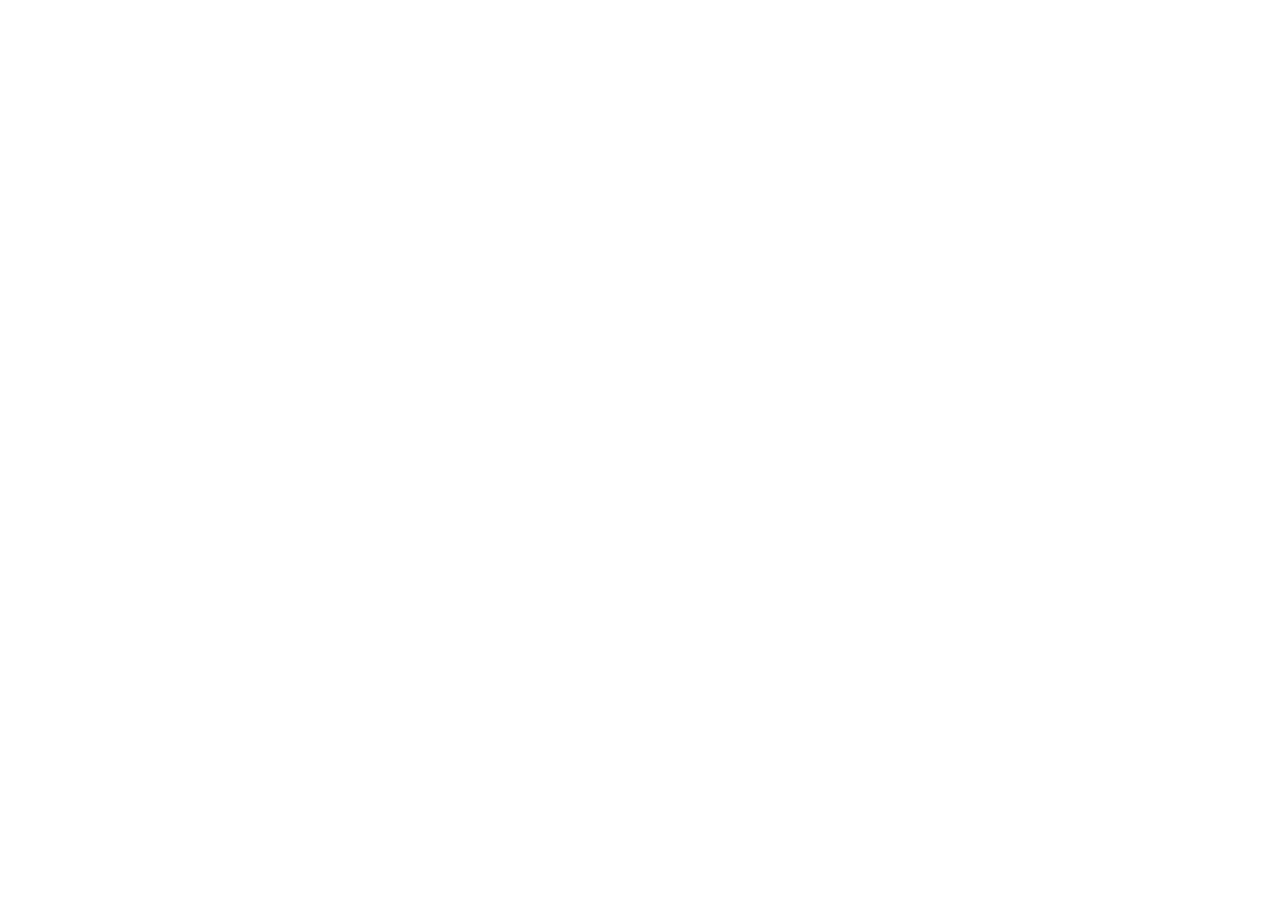
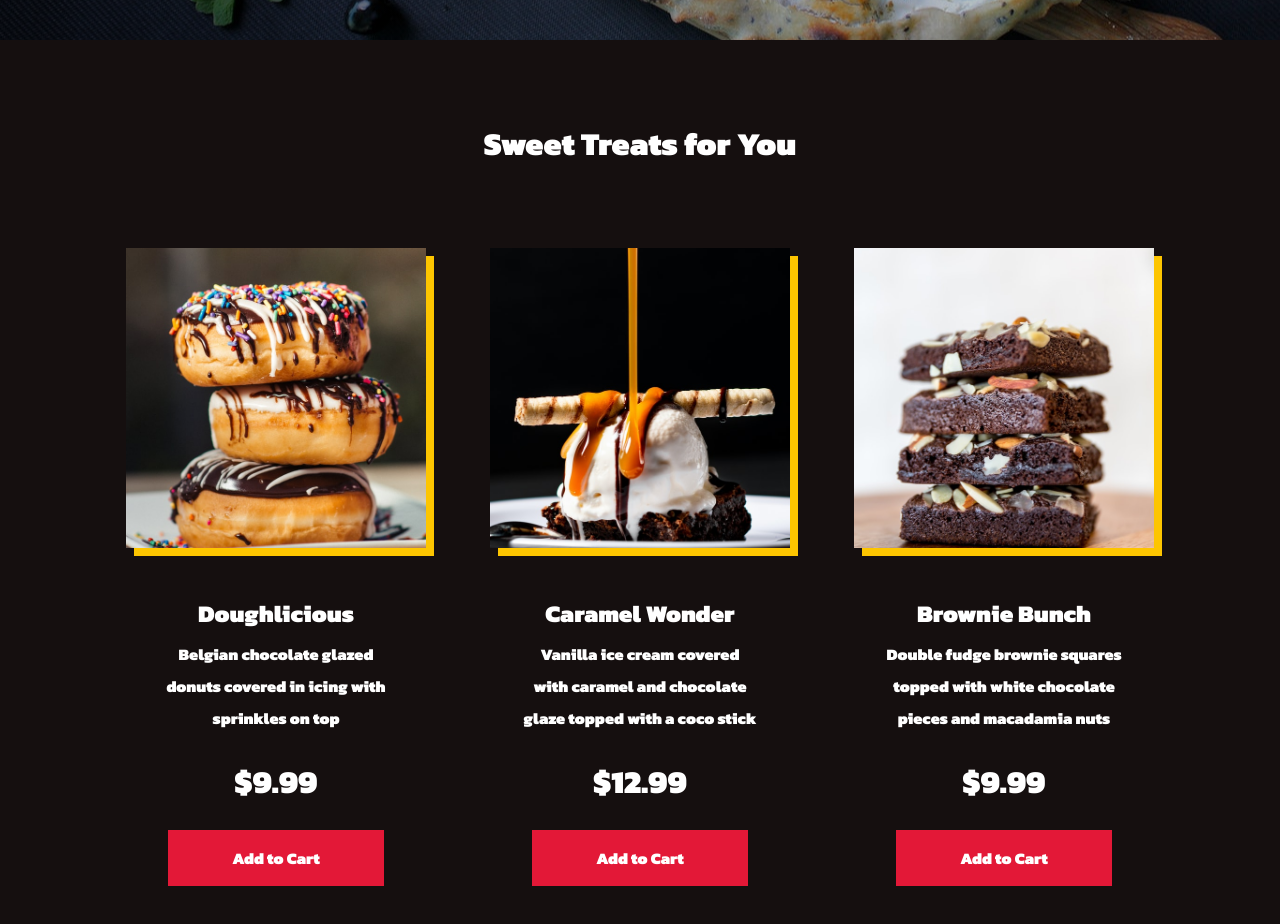
Before and after one commit to danikaharu/pizza-resto-v1, a React (Create React App) app: page / in a window 1280 px wide. Shown: the part 2220-3144 px from the top of the page. Before the commit the page ends 1760 px from the top, so only its background shows below. Built offline with nearby package versions, Linux system fonts and the light colour scheme.

Commit message:
Add Product Data Two

```diff
--- a/src/App.js
+++ b/src/App.js
@@ -3,7 +3,8 @@
 import { GlobalStyle } from './globalStyles';
 import Hero from './components/Hero';
 import Products from './components/Products';
-import { productData } from './components/Products/data'
+import { productData, productDataTwo } from './components/Products/data'
+import Feature from './components/Feature';
 
 function App() {
   return (
@@ -11,6 +12,8 @@
       <GlobalStyle />
       <Hero />
       <Products heading="Choose your favorite" data={productData} />
+      <Feature />
+      <Products heading="Sweet Treats for You" data={productDataTwo} />
     </Router>
   );
 }
--- a/src/components/Products/data.js
+++ b/src/components/Products/data.js
@@ -1,6 +1,9 @@
 import product1 from '../../images/product-1.jpg'
 import product2 from '../../images/product-2.jpg'
 import product3 from '../../images/product-3.jpg'
+import sweet1 from '../../images/sweet3.jpg'
+import sweet2 from '../../images/sweet-2.jpg'
+import sweet3 from '../../images/sweet-3.jpg'
 
 export const productData = [
     {
@@ -28,3 +31,33 @@
         button: 'Add to cart'
     }
 ]
+
+export const productDataTwo = [
+    {
+        img: sweet2,
+        alt: 'Donuts',
+        name: 'Doughlicious',
+        desc:
+            'Belgian chocolate glazed donuts covered in icing with sprinkles on top',
+        price: '$9.99',
+        button: 'Add to Cart'
+    },
+    {
+        img: sweet3,
+        alt: 'Ice Cream',
+        name: 'Caramel Wonder',
+        desc:
+            'Vanilla ice cream covered with caramel and chocolate glaze topped with a coco stick',
+        price: '$12.99',
+        button: 'Add to Cart'
+    },
+    {
+        img: sweet1,
+        alt: 'Brownie',
+        name: 'Brownie Bunch',
+        desc:
+            'Double fudge brownie squares topped with white chocolate pieces and macadamia nuts',
+        price: '$9.99',
+        button: 'Add to Cart'
+    }
+];
```
